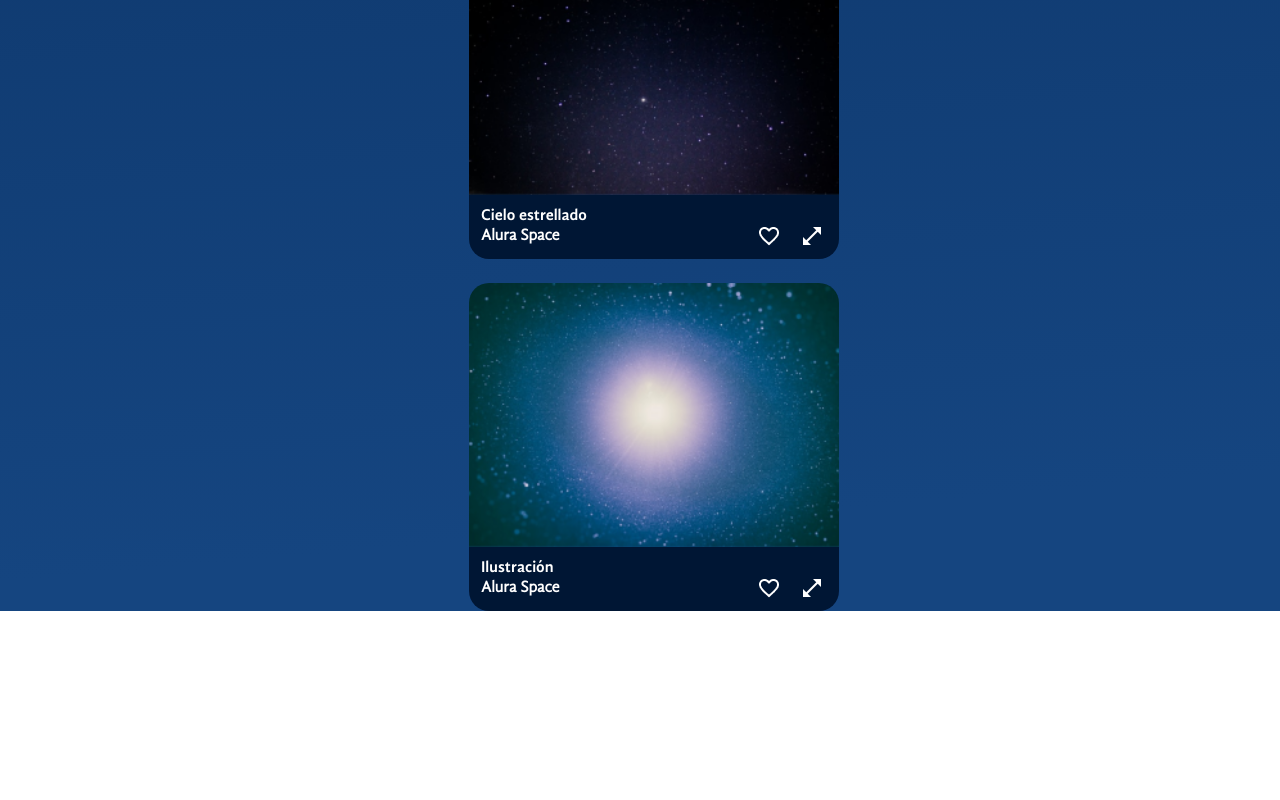
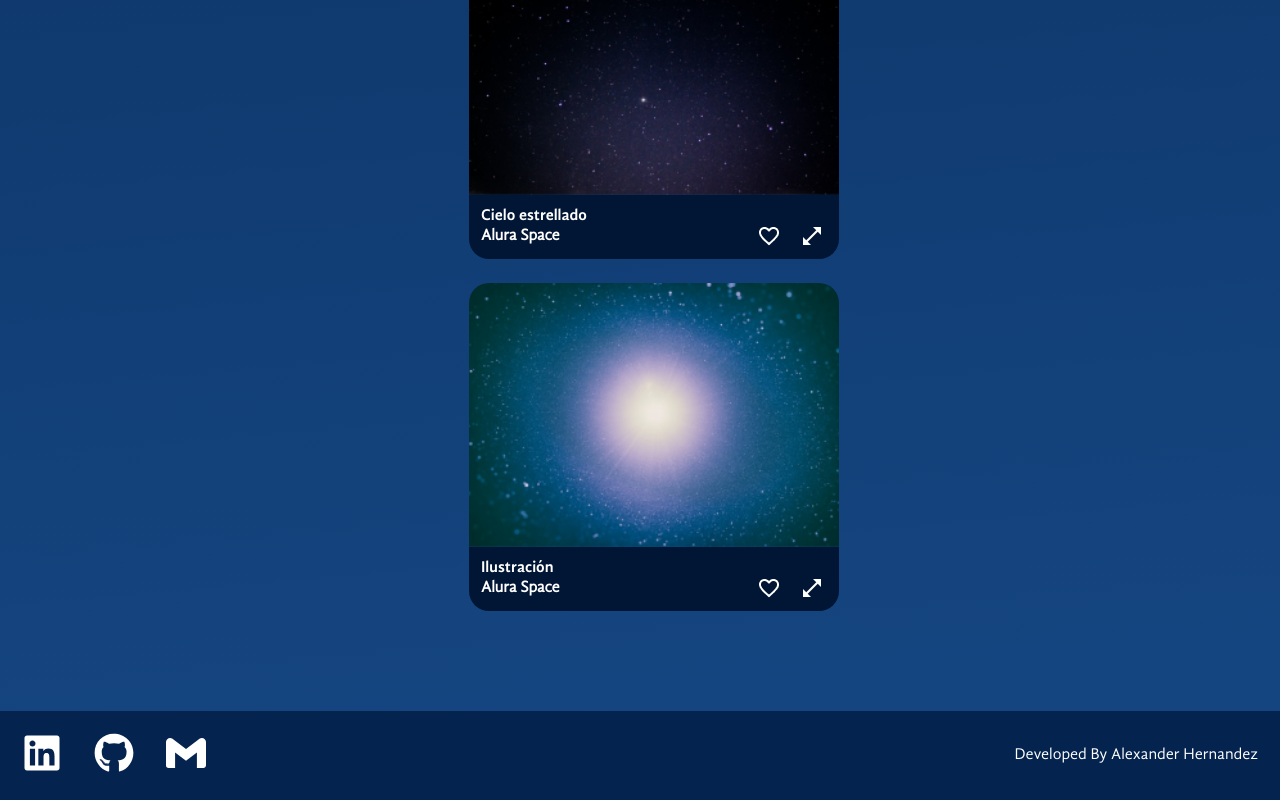
Before and after one commit to Alex-Turing/react-space-app, a React (Vite) app: page / in a window 1280 px wide. Shown: the part 3607-4407 px from the top of the page. Before the commit the page ends 4218 px from the top, so only its background shows below. Built offline with nearby package versions, Linux system fonts and the light colour scheme.

Commit message:
Footer added

```diff
--- a/package.json
+++ b/package.json
@@ -12,6 +12,7 @@
   "dependencies": {
     "react": "^18.3.1",
     "react-dom": "^18.3.1",
+    "react-icons": "^5.4.0",
     "styled-components": "^6.1.14"
   },
   "devDependencies": {
--- a/src/App.jsx
+++ b/src/App.jsx
@@ -8,6 +8,7 @@ import banner from './assets/banner.png';
 import Gallery from "./components/Gallery";
 import fotos from './fotos.json';
 import ModalZoom from "./components/ModalZoom";
+import Footer from "./components/Footer";
 
 const GradientBackground = styled.div`
   background: linear-gradient(175deg, #041833 4.16%, #04244f 48%, #154580 96.76%);
@@ -75,6 +76,7 @@ const App = () => {
           whenClose={ () => setSelectedPhoto(null) }
           switchFavoriteValue={switchFavoriteValue}
         />
+        <Footer />
       </GradientBackground>
     </>
   )
--- /dev/null
+++ b/src/components/Footer/index.jsx
@@ -0,0 +1,73 @@
+import { styled } from 'styled-components';
+import { FaLinkedin } from "react-icons/fa";
+import { FaGithub } from "react-icons/fa";
+import { SiGmail } from "react-icons/si";
+
+const StyledFooter = styled.footer`
+	display: flex;
+	justify-content: space-between;
+	align-items: center;
+	width: 100%;
+	margin-top: 100px;
+	background-color: #04244F;
+	padding: 22px;
+	box-sizing: border-box;
+`;
+
+const IconContainer = styled.ul`
+	margin: 0;
+	padding: 0;
+	list-style: none;
+	li {
+    	display: inline-block;
+    	margin-right: 32px;
+	}
+`;
+
+const TextFooter = styled.p`
+	font-size: 16px;
+	color: white;
+	margin: 0;
+`;
+
+const StyledLinkedinIcon = styled(FaLinkedin)`
+    color: white;
+    font-size: 2.5rem;
+`;
+
+const StyledGithubIcon = styled(FaGithub)`
+    color: white;
+    font-size: 2.5rem;
+`;
+
+const StyledMailIcon = styled(SiGmail)`
+    color: white;
+    font-size: 2.5rem;
+`;
+
+function Footer() {
+	return (
+    	<StyledFooter>
+        	<IconContainer>
+            	<li>
+                	<a href="https://www.linkedin.com/in/alexander-hernandez-software-developer">
+                    	<StyledLinkedinIcon />
+                	</a>
+            	</li>
+            	<li>
+                	<a href="https://github.com/Alex-Turing">
+                    	<StyledGithubIcon />
+                	</a>
+            	</li>
+            	<li>
+                	<a href="mailto:alexanderhernandez0684@gmail.com">
+                    	<StyledMailIcon />
+                	</a>
+            	</li>
+        	</IconContainer>
+        	<TextFooter>Developed By Alexander Hernandez</TextFooter>
+    	</StyledFooter>
+	);
+}
+
+export default Footer
```
Also changed, not shown: 1 other file (tests, documents, lock files or other folders).
